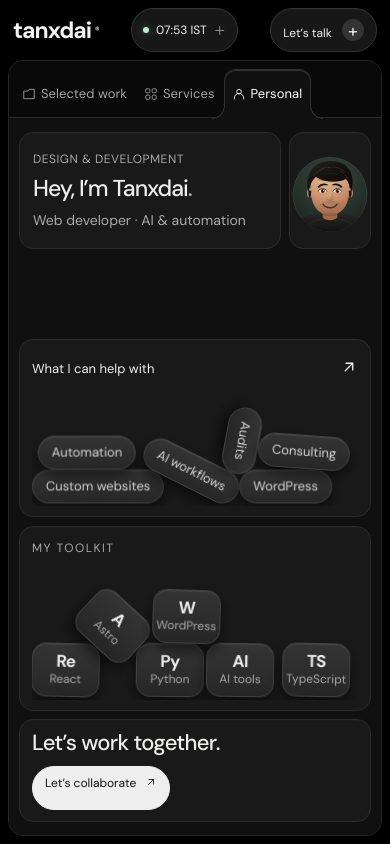
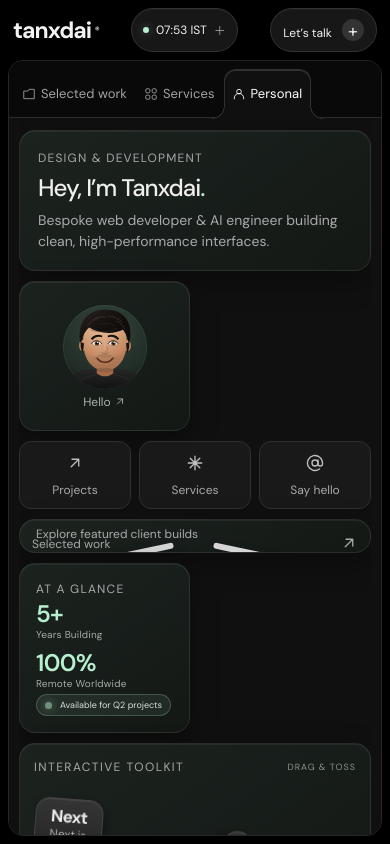
Before and after one commit to tanudai/tanxdai-portfolio, a React (Vite) app: page / in a window 390 px wide. Both pictures are taken after a click on the tab "Personal". Built offline with nearby package versions, Linux system fonts and the light colour scheme.

Commit message:
UI/UX: Redesign Personal Bento with Dark Glassmorphism, combined Interactive Toolkit physics playground, new Stats card, and 2-column mobile widget grid

```diff
--- a/src/App.jsx
+++ b/src/App.jsx
@@ -172,15 +172,82 @@
 }
 
 function Personal({ onWork, onServices, onContact }) {
-  const avatarTilt = useTilt(20);
+  const avatarTilt = useTilt(16);
+  const playgroundItems = [
+    { key: 'react', node: <><b>Re</b><small>React</small></> },
+    { key: 'python', node: <><b>Py</b><small>Python</small></> },
+    { key: 'ai', node: <><b>AI</b><small>AI Tools</small></> },
+    { key: 'ts', node: <><b>TS</b><small>TypeScript</small></> },
+    { key: 'next', node: <><b>Next</b><small>Next.js</small></> },
+    { key: 'wp', node: <><b>WP</b><small>WordPress</small></> },
+    { key: 'motion', node: <><b>M</b><small>Motion</small></> },
+    { key: 'auto', node: <><b>Auto</b><small>Workflows</small></> },
+  ];
+
   return <div className="personal-bento">
-    <article className="bento-intro"><span className="bento-label">DESIGN & DEVELOPMENT</span><h1>Hey, I’m Tanxdai<span>.</span></h1><p>Web developer · AI & automation</p></article>
-    <motion.div className="bento-avatar" {...avatarTilt}><MemojiAvatar /><motion.span {...useMagnetic()}>Hello <Icon name="arrowUpRight" /></motion.span></motion.div>
-    <div className="bento-shortcuts" aria-label="Explore my work"><button onClick={onWork}><span><Icon name="arrowUpRight" /></span>Projects</button><button onClick={() => onServices()}><span><Icon name="sparkle" /></span>Services</button><button onClick={onContact}><span><Icon name="at" /></span>Say hello</button><button onClick={() => onServices('Websites')}><span><Icon name="code" /></span>Development</button><button onClick={() => onServices('AI & automation')}><span><Icon name="layers" /></span>AI & more</button></div>
-    <button className="bento-work" onClick={onWork}><span className="bento-card-top">Selected work <span><Icon name="arrowUpRight" /></span></span><div className="bento-previews">{[projects[0], projects[1], projects[4]].map((project, index) => <img key={project.name} src={project.image} alt={project.name} style={{ '--order': index }} />)}</div><span className="bento-footnote">Selected client projects</span></button>
-    <article className="bento-services"><button type="button" className="bento-card-top bento-card-link" onClick={() => onServices()}>What I can help with <span><Icon name="arrowUpRight" /></span></button><PhysicsPile label="What I can help with" variant="chip" items={['Custom websites', 'AI workflows', 'WordPress', 'Automation', 'Audits', 'Consulting'].map(tag => ({ key: tag, node: tag }))} /></article>
-    <article className="bento-tools"><span className="bento-label">MY TOOLKIT</span><PhysicsPile label="My toolkit" variant="tile" items={[['React', 'Re'], ['Python', 'Py'], ['AI tools', 'AI'], ['TypeScript', 'TS'], ['Astro', 'A'], ['WordPress', 'W'], ['Motion', 'M']].map(([name, mark]) => ({ key: name, node: <><b>{mark}</b><small>{name}</small></> }))} /></article>
-    <article className="bento-collab"><span className="bento-label">HAVE A PROJECT IN MIND?</span><h2>Let’s work<br />{' '}together.</h2><p>Websites, applications, and AI integrations.</p><motion.button onClick={onContact} {...useMagnetic()}>Let’s collaborate <span><Icon name="arrowUpRight" /></span></motion.button></article>
+    <article className="bento-intro">
+      <span className="bento-label">DESIGN & DEVELOPMENT</span>
+      <h1>Hey, I’m Tanxdai<span>.</span></h1>
+      <p>Bespoke web developer & AI engineer building clean, high-performance interfaces.</p>
+    </article>
+
+    <motion.div className="bento-avatar" {...avatarTilt}>
+      <MemojiAvatar />
+      <motion.span {...useMagnetic()}>Hello <Icon name="arrowUpRight" /></motion.span>
+    </motion.div>
+
+    <div className="bento-shortcuts" aria-label="Explore my work">
+      <button onClick={onWork}><span><Icon name="arrowUpRight" /></span>Projects</button>
+      <button onClick={() => onServices()}><span><Icon name="sparkle" /></span>Services</button>
+      <button onClick={onContact}><span><Icon name="at" /></span>Say hello</button>
+      <button onClick={() => onServices('Websites')}><span><Icon name="code" /></span>Websites</button>
+      <button onClick={() => onServices('AI & automation')}><span><Icon name="layers" /></span>AI & Automation</button>
+    </div>
+
+    <button className="bento-work" onClick={onWork}>
+      <span className="bento-card-top">Selected work <span><Icon name="arrowUpRight" /></span></span>
+      <div className="bento-previews">
+        {[projects[0], projects[1], projects[4]].map((project, index) => (
+          <img key={project.name} src={project.image} alt={project.name} style={{ '--order': index }} />
+        ))}
+      </div>
+      <span className="bento-footnote">Explore featured client builds</span>
+    </button>
+
+    <article className="bento-stats">
+      <span className="bento-label">AT A GLANCE</span>
+      <div className="stats-grid">
+        <div className="stat-item">
+          <b>5+</b>
+          <small>Years Building</small>
+        </div>
+        <div className="stat-item">
+          <b>100%</b>
+          <small>Remote Worldwide</small>
+        </div>
+      </div>
+      <div className="availability-badge">
+        <span className="pulse-dot" />
+        <span>Available for Q2 projects</span>
+      </div>
+    </article>
+
+    <article className="bento-tools">
+      <div className="bento-card-top">
+        <span className="bento-label">INTERACTIVE TOOLKIT</span>
+        <small className="drag-hint">Drag & toss</small>
+      </div>
+      <PhysicsPile label="Interactive toolkit" variant="tile" items={playgroundItems} />
+    </article>
+
+    <article className="bento-collab">
+      <span className="bento-label">HAVE A PROJECT IN MIND?</span>
+      <h2>Let’s work<br />{' '}together.</h2>
+      <p>High-converting websites, fast web apps, and automated AI copilots.</p>
+      <motion.button onClick={onContact} {...useMagnetic()}>
+        Let’s collaborate <span><Icon name="arrowUpRight" /></span>
+      </motion.button>
+    </article>
   </div>;
 }
 
--- a/src/physics.css
+++ b/src/physics.css
@@ -21,19 +21,8 @@
 /* Phones: the two physics cards need room to pile, so they take the full width and the Selected work preview steps aside
    (the Projects shortcut and the Work tab still lead there). Rows share the height; the pile fields keep at least ~60px. */
 @media (max-width: 600px) {
-  .personal-bento { grid-template-rows: minmax(0, .85fr) minmax(0, .55fr) minmax(0, 1.3fr) minmax(0, 1.35fr) minmax(0, .75fr); }
-  .personal-bento .bento-work { display: none; }
-  .personal-bento .bento-services, .personal-bento .bento-tools { display: flex; grid-column: 1 / -1; padding: 12px 12px 10px; }
-  .personal-bento .bento-collab { grid-column: 1 / -1; }
+  .personal-bento .bento-tools { display: flex; flex-direction: column; grid-column: 1 / -1; padding: 14px; min-height: 180px; }
+  .personal-bento .bento-tools .phys-field { min-height: 120px; }
   .bento-card-link { font-size: var(--text-ui); }
-  .bento-collab { justify-content: center; }
-  .bento-collab .bento-label, .bento-collab p { display: none; }
-  .bento-collab h2 { font-size: 22px; margin: 0 0 10px; }
-  .bento-collab h2 br { display: none; }
   .bento-tools .bento-label { font-size: var(--text-label); letter-spacing: .12em; }
 }
-/* Short phones: drop the shortcut row too, so the piles keep a usable height. */
-@media (max-width: 600px) and (max-height: 700px) {
-  .personal-bento { grid-template-rows: minmax(0, 1fr) minmax(0, 1.05fr) minmax(0, 1.1fr) minmax(0, 1.2fr); }
-  .personal-bento .bento-shortcuts { display: none; }
-}
```
Also changed, not shown: src/workspace.css.
